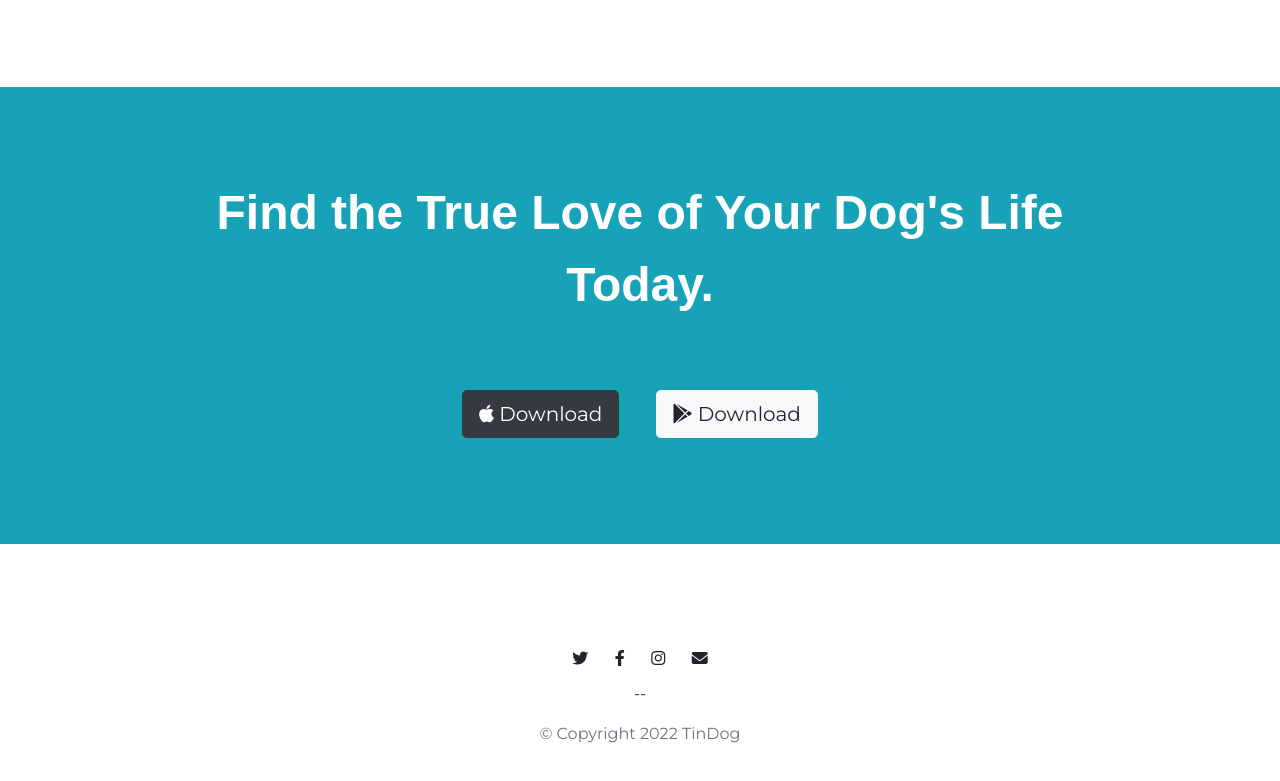
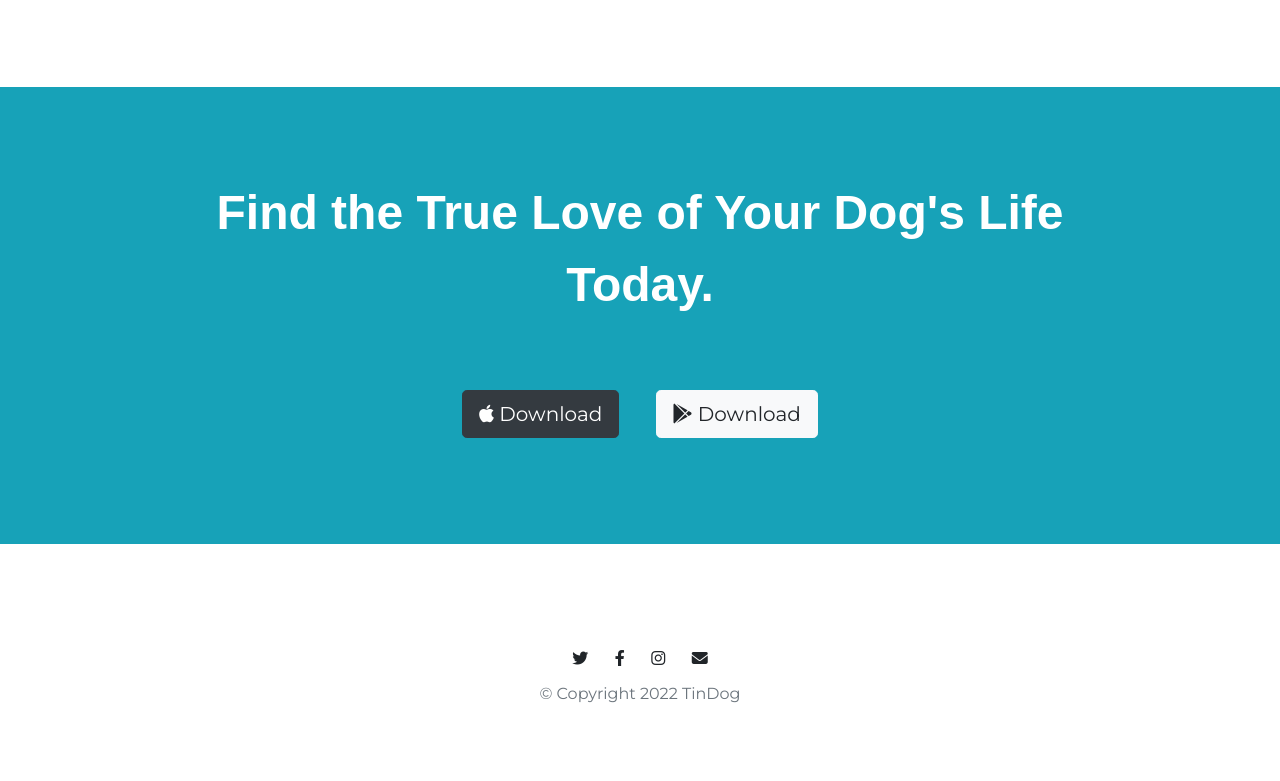
Before and after one commit to Benibecz/benitobecztinDoggithub.io-, a plain HTML site: page index.html in a window 1280 px wide. Shown: the part 2382-3163 px from the top of the page. Drawn offline with nearby package versions, Linux system fonts and the light colour scheme.

Commit message:
test change2

```diff
--- a/index.html
+++ b/index.html
@@ -282,7 +282,6 @@
         <i class="fa-brands fa-facebook-f"></i>
         <i class="fa-brands fa-instagram"></i>
         <i class="fa-solid fa-envelope"></i>
-        <p>--</p>
       </div>
 
       <p class="text-muted">© Copyright 2022 TinDog</p>
```
